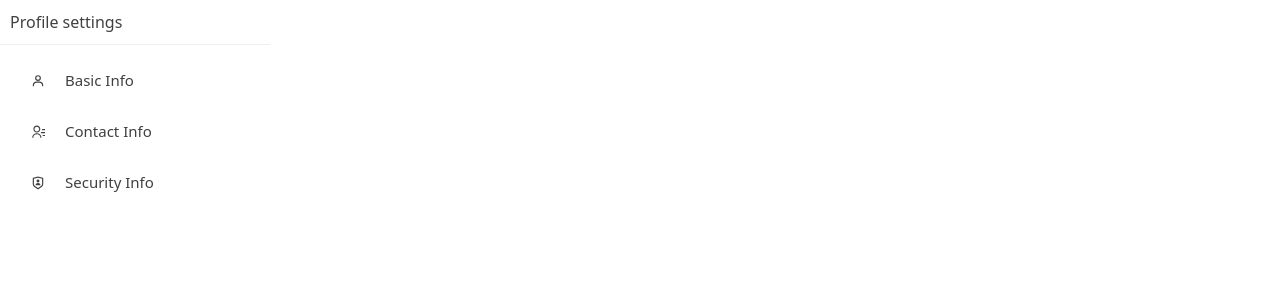
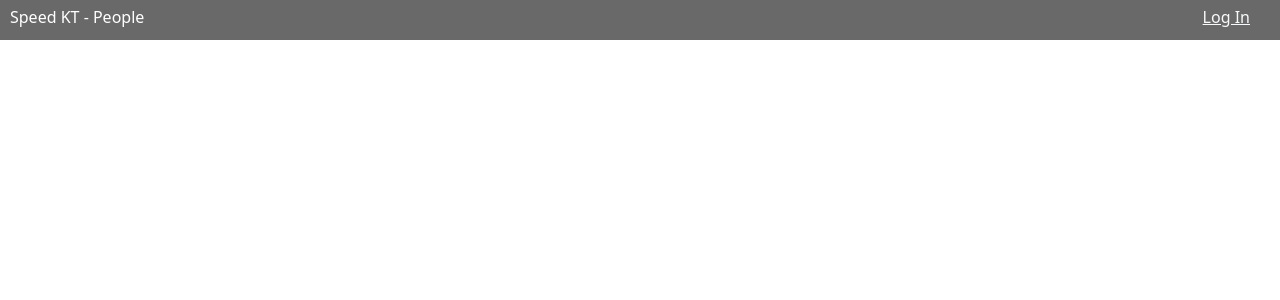
Before and after one commit to josecadima/speedkt-people-web, a React (Create React App) app in the folder speedkt.people.web/: page / in a window 1280 px wide. Shown: the top 300 px of the page. Built offline with nearby package versions, Linux system fonts and the light colour scheme.

Commit message:
Integrated with Auth0 to Log In & Log out

```diff
--- a/speedkt.people.web/package.json
+++ b/speedkt.people.web/package.json
@@ -3,6 +3,7 @@
   "version": "0.1.0",
   "private": true,
   "dependencies": {
+    "@auth0/auth0-react": "^1.10.0",
     "@emotion/react": "^11.9.0",
     "@emotion/styled": "^11.8.1",
     "@mui/icons-material": "^5.6.2",
--- a/speedkt.people.web/src/App.js
+++ b/speedkt.people.web/src/App.js
@@ -1,17 +1,26 @@
 import React from 'react';
 import { BrowserRouter, Routes, Route } from 'react-router-dom';
-
+import { useAuth0 } from '@auth0/auth0-react';
 import Box from '@mui/material/Box';
 
 import Sidebar from './components/Sidebar';
 import BasicInfo from './components/BasicInfo';
 import ContactInfo from './components/ContactInfo';
 import SecurityInfo from './components/SecurityInfo';
+import Navbar from './components/Navbar';
 
 import 'bootstrap/dist/css/bootstrap.min.css';
 
 const App = () => {
+    const { isAuthenticated } = useAuth0();
+
+    if (!isAuthenticated)
+        return <Navbar />;
+
     return (
+        <div>
+            <Navbar />
+
             <BrowserRouter>
                 <Box sx={{ display: 'flex', flexDirection: 'row', flexWrap: 'wrap', bgcolor: 'background.paper' }}>
                     <Sidebar />
@@ -23,6 +32,7 @@ const App = () => {
                     </Routes>
                 </Box>
             </BrowserRouter>
+        </div>
     );
 };
 
--- /dev/null
+++ b/speedkt.people.web/src/components/LoginButton.js
@@ -0,0 +1,14 @@
+import React from 'react';
+import { useAuth0 } from '@auth0/auth0-react';
+
+const LoginButton = () => {
+    const { loginWithRedirect } = useAuth0();
+
+    return (
+        <a className="link-light" href="#" onClick={() => loginWithRedirect()}>
+            Log In
+        </a>
+    );
+};
+
+export default LoginButton;
--- /dev/null
+++ b/speedkt.people.web/src/components/LogoutButton.js
@@ -0,0 +1,14 @@
+import React from 'react';
+import { useAuth0 } from '@auth0/auth0-react';
+
+const LogoutButton = () => {
+    const { logout } = useAuth0();
+
+    return (
+        <a className="link-light" href="#" onClick={() => logout({ returnTo: window.location.origin })}>
+            Logout
+        </a>
+    );
+};
+
+export default LogoutButton;
--- /dev/null
+++ b/speedkt.people.web/src/components/Navbar.css
@@ -0,0 +1,17 @@
+.navbar-title {
+    position: absolute;
+    left: 10px;
+    margin-top: 5px;
+    font-size: 16px;
+}
+
+.navbar-container {
+    height: 40px;
+    color: white;
+    background-color: dimgray;
+}
+
+.navbar-container a {
+    margin-top: 5px;
+    margin-right: 30px;
+}
--- /dev/null
+++ b/speedkt.people.web/src/components/Navbar.js
@@ -0,0 +1,27 @@
+import React from 'react';
+import { useAuth0 } from '@auth0/auth0-react';
+import { Stack } from '@mui/material';
+
+import LoginButton from './LoginButton';
+import LogoutButton from './LogoutButton';
+import './Navbar.css';
+
+const Navbar = () => {
+    const { isAuthenticated } = useAuth0();
+
+    return (
+        <div className="navbar-container">
+            <div className="navbar-title">Speed KT - People</div>
+
+            <Stack direction="row" justifyContent="end">
+                {
+                    isAuthenticated
+                        ? <LogoutButton />
+                        : <LoginButton />
+                }
+            </Stack>
+        </div>
+    );
+};
+
+export default Navbar;
--- a/speedkt.people.web/src/index.js
+++ b/speedkt.people.web/src/index.js
@@ -3,12 +3,19 @@ import ReactDOM from 'react-dom/client';
 import './index.css';
 import App from './App';
 import reportWebVitals from './reportWebVitals';
+import { Auth0Provider } from '@auth0/auth0-react';
 
 const root = ReactDOM.createRoot(document.getElementById('root'));
+
 root.render(
-  <React.StrictMode>
-    <App />
-  </React.StrictMode>
+    <Auth0Provider
+        domain="dev-5mwuf5h3.us.auth0.com"
+        clientId="1R8N4trPxJ5c2Dhov5y2L5CPpbK7rLFN"
+        redirectUri={window.location.origin}>
+        <React.StrictMode>
+            <App />
+        </React.StrictMode>
+    </Auth0Provider>
 );
 
 // If you want to start measuring performance in your app, pass a function
```
Also changed, not shown: 1 other file (tests, documents, lock files or other folders). Lines whose indentation alone changed are shown as unchanged.
